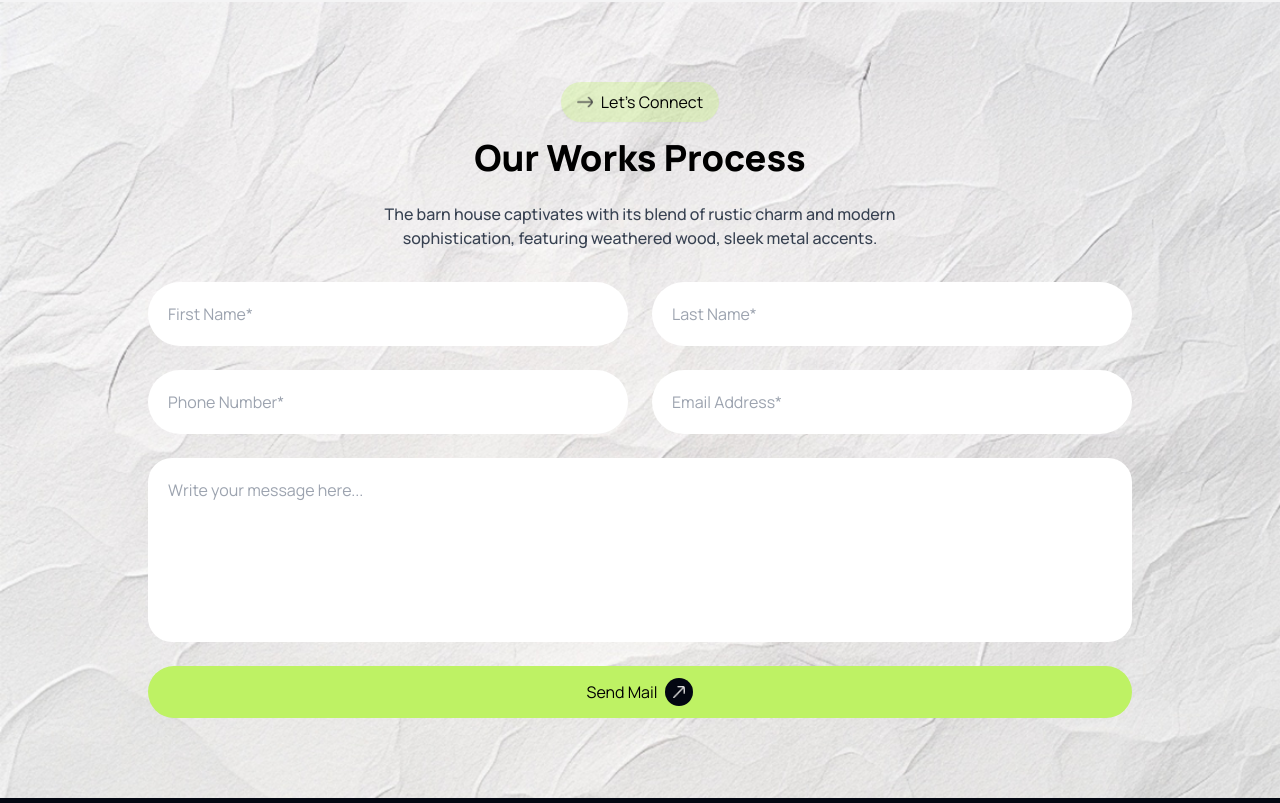
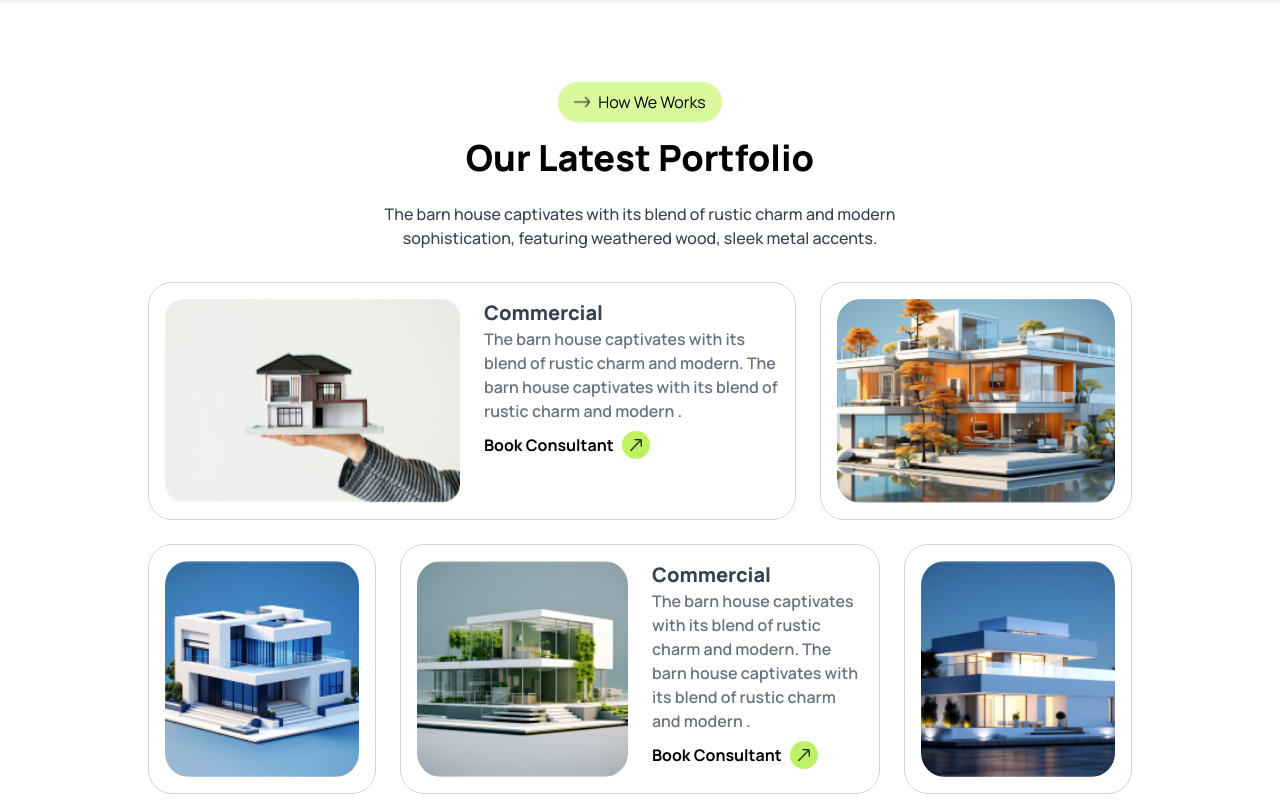
Before and after one commit to TahsinAlahi/assignment-03, a website: page index.html in a window 1280 px wide. Shown: the part 1917-2720 px from the top of the page. Drawn offline with nearby package versions, Linux system fonts and the light colour scheme.

Commit message:
portfolio section done

```diff
--- a/index.html
+++ b/index.html
@@ -266,6 +266,114 @@
         </div>
       </section>
 
+      <!-- portfolio section -->
+      <section class="w-full bg-zinc-100 py-8 lg:bg-white lg:py-20">
+        <div class="mx-auto max-w-screen-lg px-5">
+          <div class="mb-6 lg:mb-8">
+            <button
+              class="mx-auto mb-4 flex items-center justify-center gap-2 rounded-3xl border-none bg-lime-200 px-4 py-2 shadow-sm"
+            >
+              <img src="./assets/arrow-right.png" class="h-4 w-4" />
+              <h5>How We Works</h5>
+            </button>
+
+            <!-- section title -->
+            <div class="lg:mx-auto lg:w-3/5">
+              <h1
+                class="mb-4 mt-4 px-4 text-center text-lg font-extrabold lg:mb-6 lg:text-4xl"
+              >
+                Our Latest Portfolio
+              </h1>
+              <p class="px-2 text-center font-medium text-gray-700 lg:px-0">
+                The barn house captivates with its blend of rustic charm and
+                modern sophistication, featuring weathered wood, sleek metal
+                accents.
+              </p>
+            </div>
+          </div>
+          <div class="grid grid-cols-1 gap-6 lg:grid-cols-12">
+            <!-- grid item 1 -->
+            <div
+              class="grid grid-cols-1 gap-6 rounded-3xl border border-gray-300 p-4 lg:col-span-8 lg:grid-cols-2"
+            >
+              <img src="./assets/img1.png" alt="Commercial" class="w-full" />
+              <div>
+                <h4 class="text-xl font-extrabold text-gray-700">Commercial</h4>
+                <p class="font-semibold text-gray-500">
+                  The barn house captivates with its blend of rustic charm and
+                  modern. The barn house captivates with its blend of rustic
+                  charm and modern .
+                </p>
+                <!-- button -->
+                <div
+                  class="justify-left ml-0 flex cursor-pointer items-center gap-2 rounded-3xl py-2"
+                >
+                  <div class="text-md font-bold">Book Consultant</div>
+                  <div
+                    class="flex h-7 w-7 items-center justify-center rounded-full bg-lime-300"
+                  >
+                    <img src="./assets/arrow.png" class="h-3 w-3" />
+                  </div>
+                </div>
+              </div>
+            </div>
+            <!-- grid item 2 -->
+            <div class="rounded-3xl border border-gray-300 p-4 lg:col-span-4">
+              <img
+                src="./assets/img2.png"
+                alt="picture2"
+                class="h-full w-full rounded-3xl object-cover"
+              />
+            </div>
+            <!-- grid item 3 -->
+            <div class="rounded-3xl border border-gray-300 p-4 lg:col-span-3">
+              <img
+                src="./assets/img3.png"
+                alt="picture3"
+                class="h-full w-full rounded-3xl object-cover"
+              />
+            </div>
+            <!-- grid item 4 -->
+            <div
+              class="grid grid-cols-1 gap-6 rounded-3xl border border-gray-300 p-4 lg:col-span-6 lg:grid-cols-2"
+            >
+              <img
+                src="./assets/img4.png"
+                alt="Commercial"
+                class="h-full w-full rounded-3xl object-cover"
+              />
+              <div>
+                <h4 class="text-xl font-extrabold text-gray-700">Commercial</h4>
+                <p class="font-semibold text-gray-500">
+                  The barn house captivates with its blend of rustic charm and
+                  modern. The barn house captivates with its blend of rustic
+                  charm and modern .
+                </p>
+                <!-- button -->
+                <div
+                  class="justify-left ml-0 flex cursor-pointer items-center gap-2 rounded-3xl py-2"
+                >
+                  <div class="text-md font-bold">Book Consultant</div>
+                  <div
+                    class="flex h-7 w-7 items-center justify-center rounded-full bg-lime-300"
+                  >
+                    <img src="./assets/arrow.png" class="h-3 w-3" />
+                  </div>
+                </div>
+              </div>
+            </div>
+            <!-- grid item 5 -->
+            <div class="rounded-3xl border border-gray-300 p-4 lg:col-span-3">
+              <img
+                src="./assets/img5.png"
+                alt="picture5"
+                class="h-full w-full rounded-3xl object-cover"
+              />
+            </div>
+          </div>
+        </div>
+      </section>
+
       <!-- discuses section -->
       <section class="bg-paper-img w-full bg-cover bg-center py-8 lg:py-20">
         <div class="mx-auto max-w-screen-lg px-5">
```
